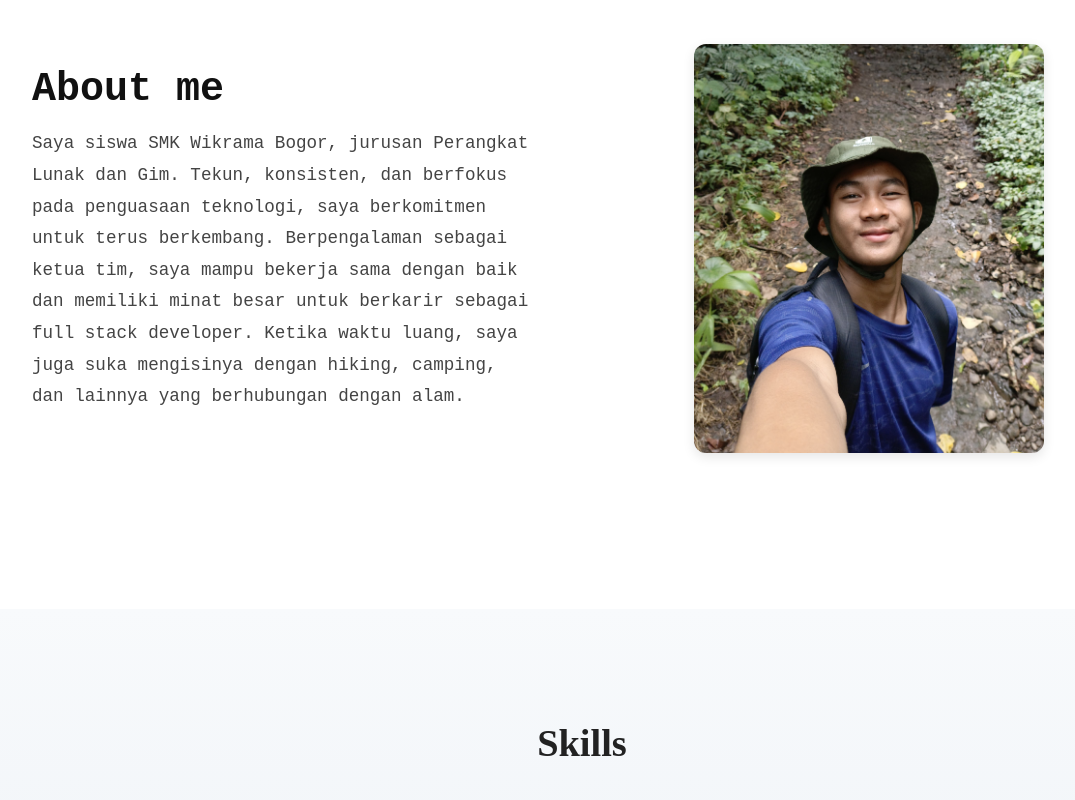
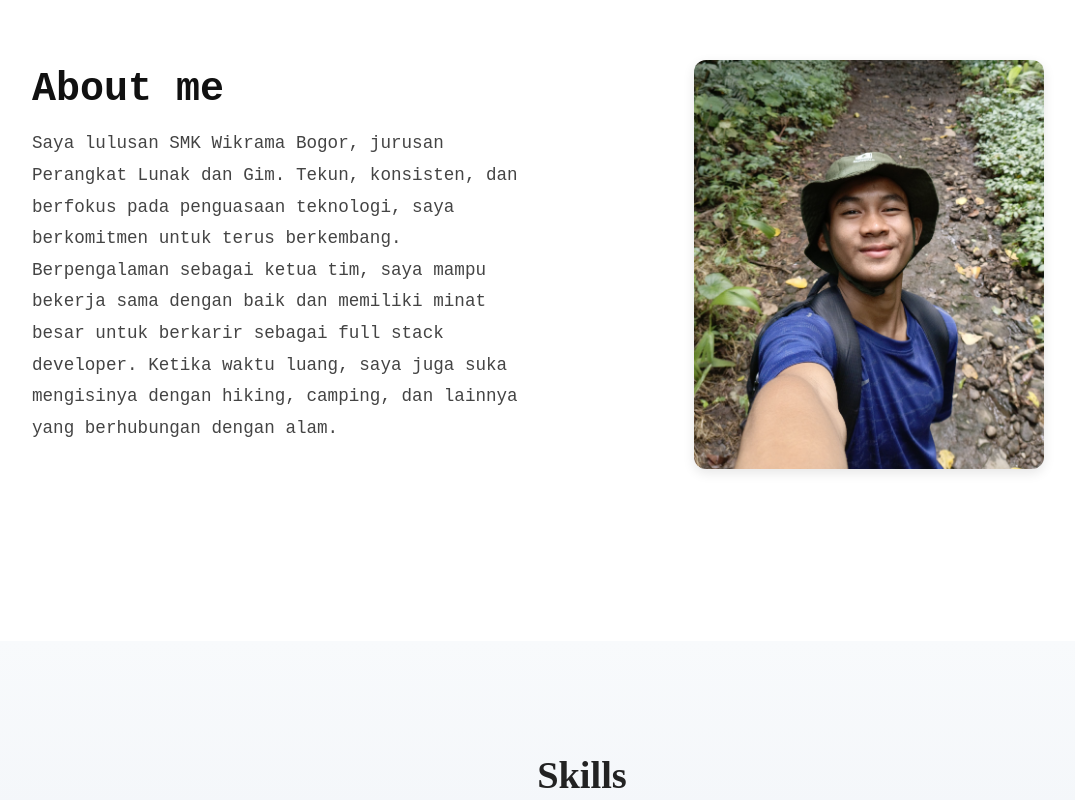
Before and after one commit to FarelRistova/portofolio-koras, a Vue app: page / in a window 1280 px wide. Shown: the part 920-1720 px from the top of the page, without its empty margins (58-1133 px from the left). Built offline with nearby package versions, Linux system fonts and the light colour scheme.

Commit message:
update about

```diff
--- a/src/views/AboutView.vue
+++ b/src/views/AboutView.vue
@@ -5,7 +5,7 @@
       <div class="about-left">
         <h1>About me</h1>
         <p class="about-description">
-          Saya siswa SMK Wikrama Bogor, jurusan Perangkat Lunak dan Gim. Tekun,
+          Saya lulusan SMK Wikrama Bogor, jurusan Perangkat Lunak dan Gim. Tekun,
           konsisten, dan berfokus pada penguasaan teknologi, saya berkomitmen
           untuk terus berkembang. Berpengalaman sebagai ketua tim, saya mampu
           bekerja sama dengan baik dan memiliki minat besar untuk berkarir
```
